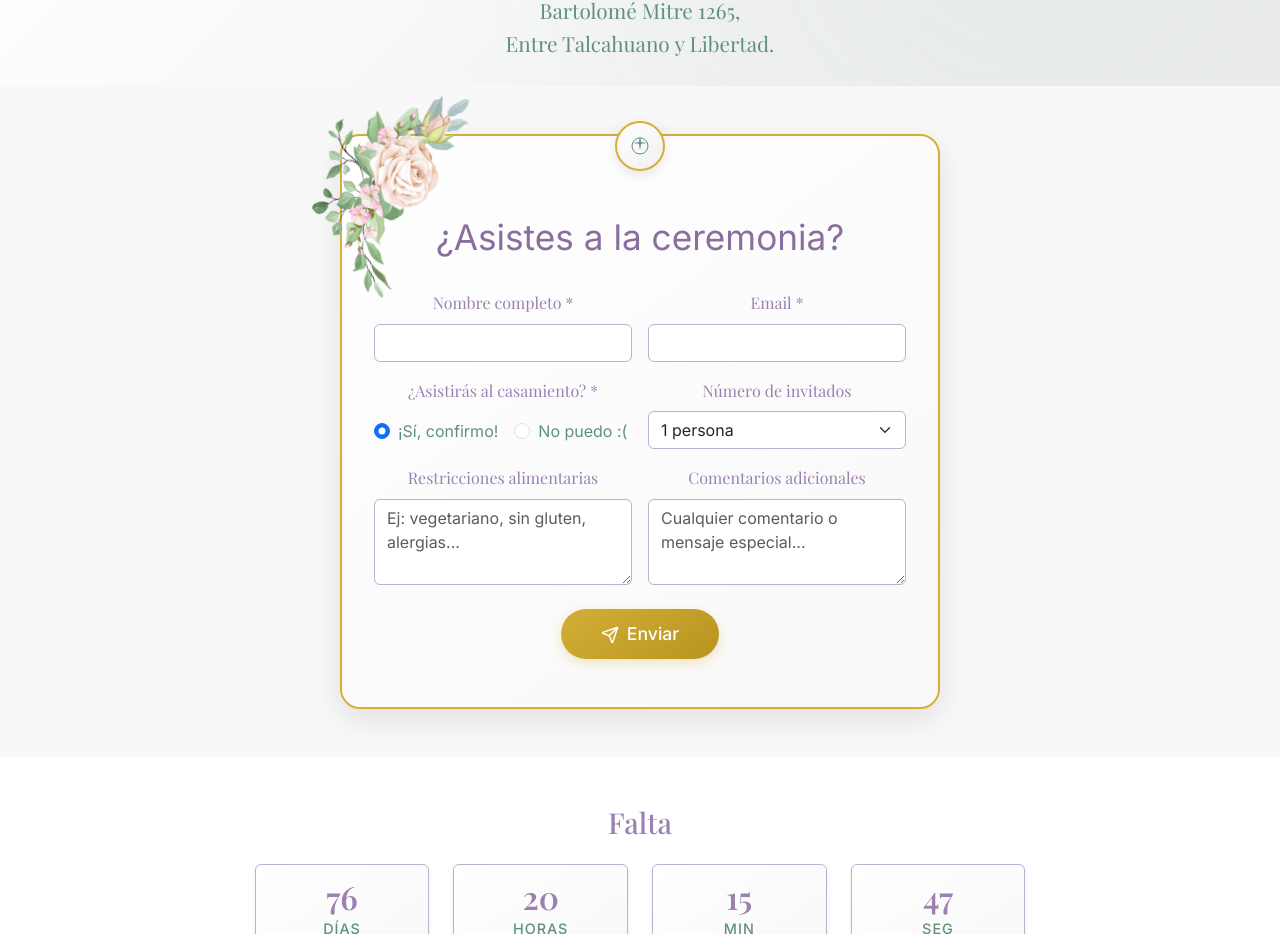
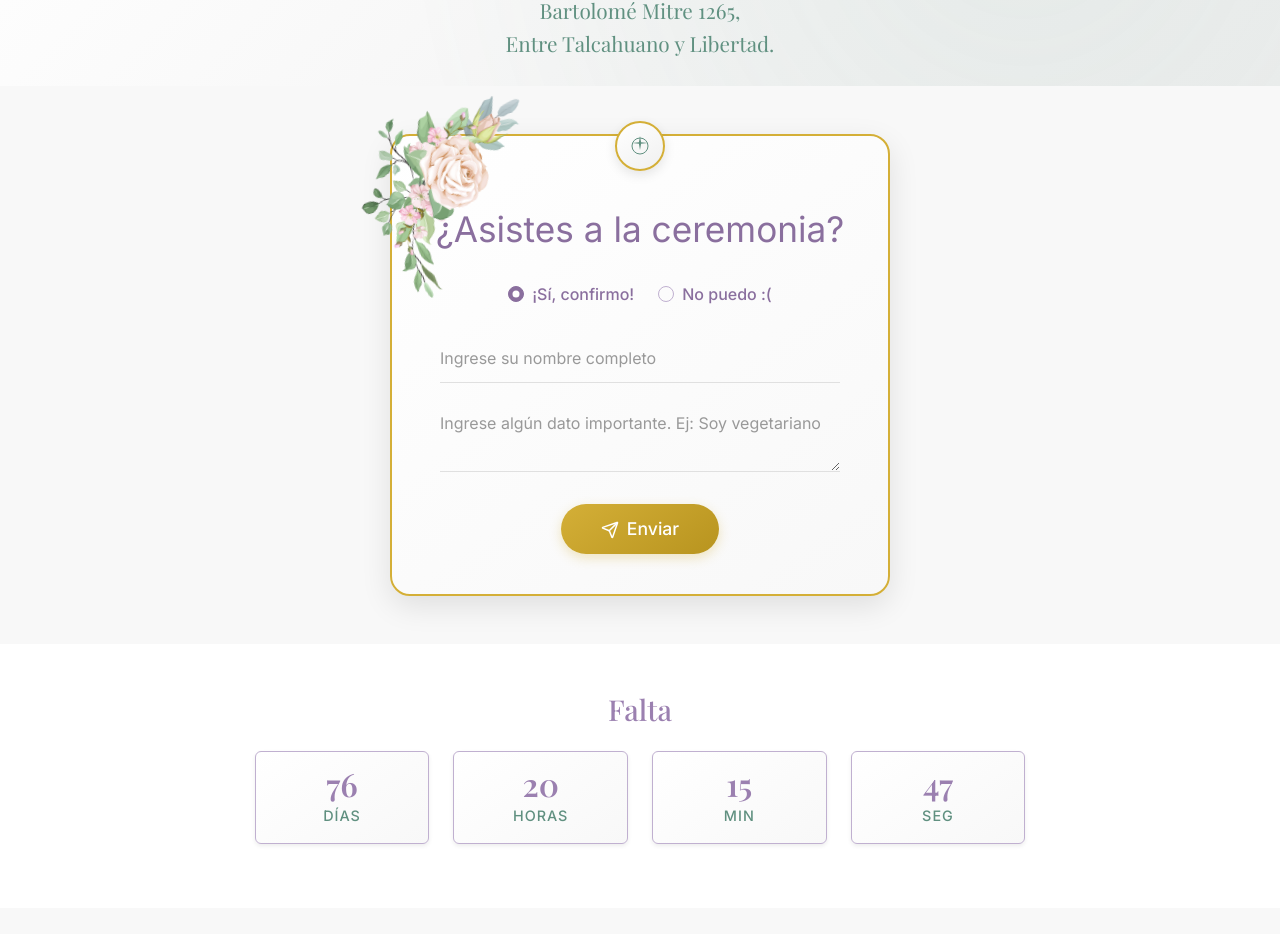
Before and after one commit to gleraromero/casamiento-sg, a React (Vite) app: page / in a window 1280 px wide. Shown: the part 838-1772 px from the top of the page. Built offline with nearby package versions, Linux system fonts and the light colour scheme; a web font is replaced by a local one.

Commit message:
feat: simplificar RSVP con proporciones más similares a imagen de referencia

```diff
--- a/src/components/RSVP.tsx
+++ b/src/components/RSVP.tsx
@@ -101,39 +101,10 @@ const RSVP: React.FC = () => {
                 )}
 
                 <Form onSubmit={handleSubmit}>
-                  <Row className="g-3">
-                    <Col md={6}>
-                      <Form.Group>
-                        <Form.Label className="font-serif text-purple">Nombre completo *</Form.Label>
-                        <Form.Control
-                          type="text"
-                          name="name"
-                          value={formData.name}
-                          onChange={handleInputChange}
-                          required
-                          className="border-purple-light"
-                        />
-                      </Form.Group>
-                    </Col>
-
-                    <Col md={6}>
-                      <Form.Group>
-                        <Form.Label className="font-serif text-purple">Email *</Form.Label>
-                        <Form.Control
-                          type="email"
-                          name="email"
-                          value={formData.email}
-                          onChange={handleInputChange}
-                          required
-                          className="border-purple-light"
-                        />
-                      </Form.Group>
-                    </Col>
-
-                    <Col md={6}>
-                      <Form.Group>
-                        <Form.Label className="font-serif text-purple">¿Asistirás al casamiento? *</Form.Label>
-                        <div className="d-flex gap-3 mt-2">
+                  <div className="rsvp-form-simple">
+                    {/* Opciones de asistencia */}
+                    <div className="rsvp-options mb-4">
+                      <div className="d-flex justify-content-center gap-4">
                         <Form.Check
                           type="radio"
                           name="attending"
@@ -141,7 +112,7 @@ const RSVP: React.FC = () => {
                           checked={formData.attending}
                           onChange={() => setFormData(prev => ({ ...prev, attending: true }))}
                           label="¡Sí, confirmo!"
-                            className="text-teal"
+                          className="rsvp-radio"
                         />
                         <Form.Check
                           type="radio"
@@ -150,61 +121,38 @@ const RSVP: React.FC = () => {
                           checked={!formData.attending}
                           onChange={() => setFormData(prev => ({ ...prev, attending: false }))}
                           label="No puedo :("
-                            className="text-teal"
+                          className="rsvp-radio"
                         />
                       </div>
-                      </Form.Group>
-                    </Col>
+                    </div>
 
-                    <Col md={6}>
-                      <Form.Group>
-                        <Form.Label className="font-serif text-purple">Número de invitados</Form.Label>
-                        <Form.Select
-                          name="guestCount"
-                          value={formData.guestCount}
+                    {/* Campos de entrada */}
+                    <div className="rsvp-inputs">
+                      <Form.Group className="mb-3">
+                        <Form.Control
+                          type="text"
+                          name="name"
+                          value={formData.name}
                           onChange={handleInputChange}
-                          disabled={!formData.attending}
-                          className="border-purple-light"
-                        >
-                          {[1, 2, 3, 4, 5].map(num => (
-                            <option key={num} value={num}>
-                              {num} {num === 1 ? 'persona' : 'personas'}
-                            </option>
-                          ))}
-                        </Form.Select>
-                      </Form.Group>
-                    </Col>
-
-                    <Col md={6}>
-                      <Form.Group>
-                        <Form.Label className="font-serif text-purple">Restricciones alimentarias</Form.Label>
-                        <Form.Control
-                          as="textarea"
-                          name="dietaryRestrictions"
-                          value={formData.dietaryRestrictions}
-                          onChange={handleInputChange}
-                          placeholder="Ej: vegetariano, sin gluten, alergias..."
-                          rows={3}
-                          className="border-purple-light"
+                          placeholder="Ingrese su nombre completo"
+                          required
+                          className="rsvp-input"
                         />
                       </Form.Group>
-                    </Col>
 
-                    <Col md={6}>
-                      <Form.Group>
-                        <Form.Label className="font-serif text-purple">Comentarios adicionales</Form.Label>
+                      <Form.Group className="mb-4">
                         <Form.Control
                           as="textarea"
                           name="comments"
                           value={formData.comments}
                           onChange={handleInputChange}
-                          placeholder="Cualquier comentario o mensaje especial..."
-                          rows={3}
-                          className="border-purple-light"
+                          placeholder="Ingrese algún dato importante. Ej: Soy vegetariano"
+                          rows={2}
+                          className="rsvp-input"
                         />
                       </Form.Group>
-                    </Col>
-                  </Row>
+                    </div>
+                  </div>
 
                   <div className="text-center mt-4">
                     <Button
--- a/src/styles/components.css
+++ b/src/styles/components.css
@@ -343,10 +343,10 @@
   background: linear-gradient(145deg, #FFFFFF 0%, #F8F8F8 100%);
   border: 2px solid #D4AF37;
   border-radius: 20px;
-  padding: 3rem 2rem;
+  padding: 2.5rem 2rem;
   position: relative;
   box-shadow: 0 10px 30px rgba(0, 0, 0, 0.1);
-  max-width: 600px;
+  max-width: 500px;
   margin: 0 auto;
 }
 
@@ -417,6 +417,60 @@
 .rsvp-submit-btn:disabled {
   opacity: 0.7 !important;
   transform: none !important;
+}
+
+/* Formulario simplificado */
+.rsvp-form-simple {
+  max-width: 400px;
+  margin: 0 auto;
+}
+
+.rsvp-options {
+  margin-bottom: 2rem;
+}
+
+.rsvp-radio {
+  font-family: var(--font-sans);
+  font-size: 1rem;
+  color: var(--color-purple);
+  font-weight: 500;
+}
+
+.rsvp-radio .form-check-input {
+  border-color: var(--color-purple-light);
+  background-color: transparent;
+}
+
+.rsvp-radio .form-check-input:checked {
+  background-color: var(--color-purple);
+  border-color: var(--color-purple);
+}
+
+.rsvp-inputs {
+  margin-bottom: 2rem;
+}
+
+.rsvp-input {
+  border: none !important;
+  border-bottom: 1px solid #E0E0E0 !important;
+  border-radius: 0 !important;
+  padding: 0.75rem 0 !important;
+  background: transparent !important;
+  font-family: var(--font-sans);
+  font-size: 1rem;
+  color: var(--color-gray-dark);
+  transition: border-color 0.3s ease;
+}
+
+.rsvp-input:focus {
+  border-bottom-color: var(--color-purple) !important;
+  box-shadow: none !important;
+  outline: none !important;
+}
+
+.rsvp-input::placeholder {
+  color: #999;
+  font-style: italic;
 }
 
 .border-purple-light {
```
Lines whose indentation alone changed are shown as unchanged.
